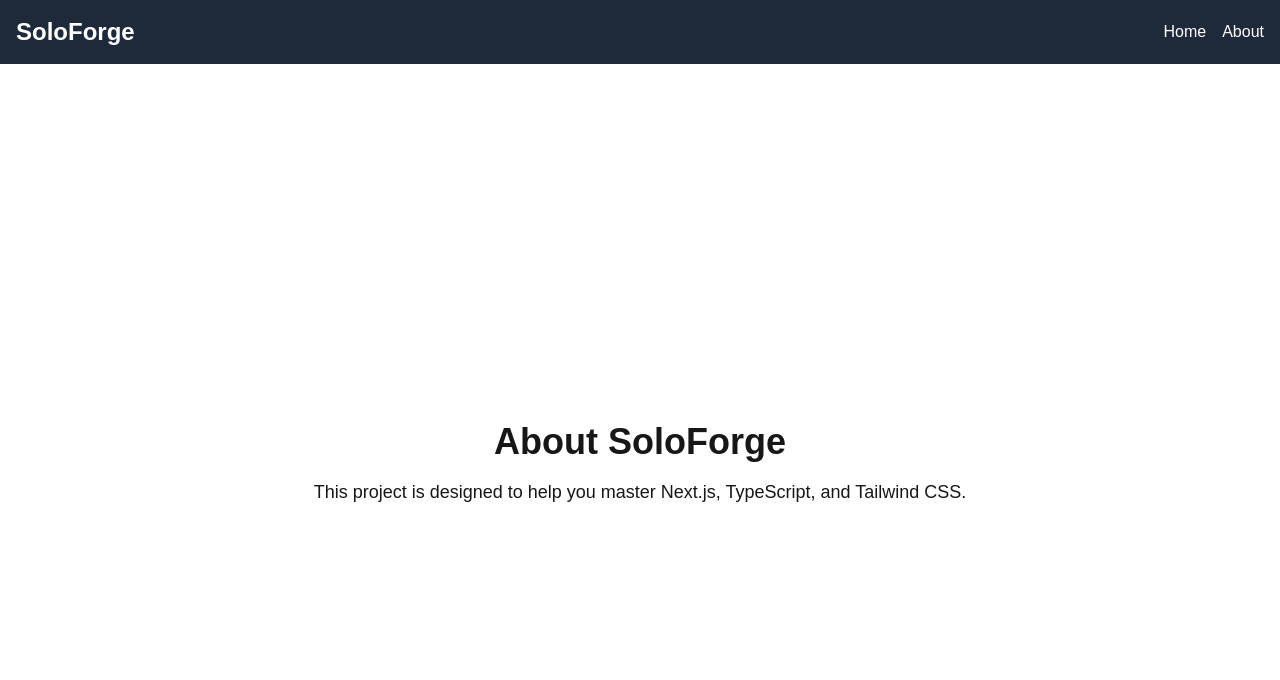
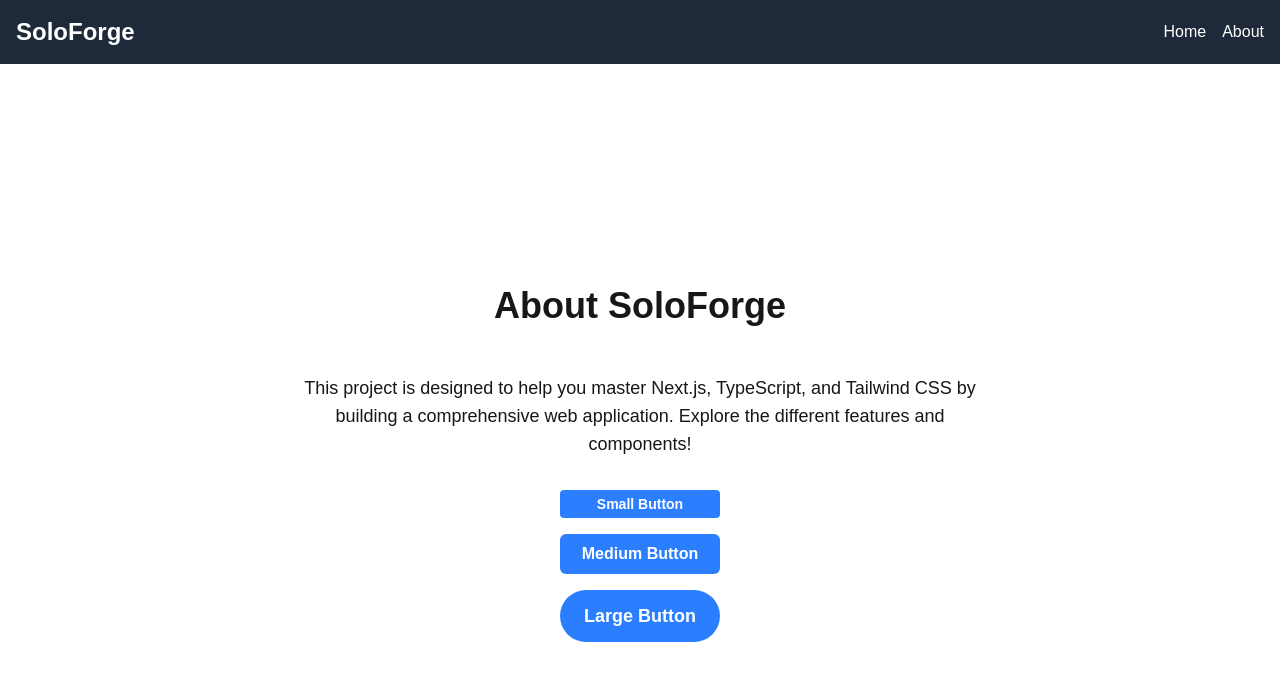
Before and after one commit to MeeknessJames/alx-project-0x02-setup, a Next.js app in the folder alx-project-0x02/: page /about in a window 1280 px wide. Shown: the top 680 px of the page. Built offline with nearby package versions, Linux system fonts and the light colour scheme.

Commit message:
Create reusable Button component with size and shape props, and use it on the About page

```diff
--- /dev/null
+++ b/alx-project-0x02/components/common/Button.tsx
@@ -0,0 +1,33 @@
+
+import React from 'react';
+import { type ButtonProps } from '../../interfaces';
+
+const Button: React.FC<ButtonProps> = ({ children, onClick, size = 'medium', shape = 'rounded-md', className = '' }) => {
+  let sizeClasses = '';
+  switch (size) {
+    case 'small':
+      sizeClasses = 'px-3 py-1 text-sm';
+      break;
+    case 'medium':
+      sizeClasses = 'px-4 py-2 text-base';
+      break;
+    case 'large':
+      sizeClasses = 'px-6 py-3 text-lg';
+      break;
+    default:
+      sizeClasses = 'px-4 py-2 text-base';
+  }
+
+  const shapeClasses = shape;
+
+  return (
+    <button
+      onClick={onClick}
+      className={`bg-blue-500 hover:bg-blue-700 text-white font-bold ${sizeClasses} ${shapeClasses} focus:outline-none focus:shadow-outline ${className}`}
+    >
+      {children}
+    </button>
+  );
+};
+
+export default Button;
--- a/alx-project-0x02/interfaces/index.ts
+++ b/alx-project-0x02/interfaces/index.ts
@@ -3,3 +3,16 @@ export interface CardProps {
   title: string;
   content: string;
 }
+
+export interface CardProps {
+  title: string;
+  content: string;
+}
+
+export interface ButtonProps {
+  children: React.ReactNode;
+  onClick?: () => void;
+  size?: 'small' | 'medium' | 'large';
+  shape?: 'rounded-sm' | 'rounded-md' | 'rounded-full';
+  className?: string;
+}
--- a/alx-project-0x02/pages/about.tsx
+++ b/alx-project-0x02/pages/about.tsx
@@ -1,19 +1,36 @@
-// pages/about.tsx
 import Head from 'next/head';
 import Header from '../components/layout/Header';
+import Button from '@/components/common/Button';
 
 const AboutPage = () => {
+  const handleClick = (buttonName: string) => {
+    alert(`You clicked the ${buttonName} button!`);
+  };
+
   return (
     <div>
       <Head>
         <title>About Us</title>
       </Head>
-      <Header /> { }
+      <Header />
       <main className="flex min-h-screen flex-col items-center justify-center p-24">
-        <h1 className="text-4xl font-bold">About SoloForge</h1>
-        <p className="mt-4 text-lg">
-          This project is designed to help you master Next.js, TypeScript, and Tailwind CSS.
+        <h1 className="text-4xl font-bold mb-8">About SoloForge</h1>
+        <p className="mt-4 text-lg mb-8 text-center max-w-2xl">
+          This project is designed to help you master Next.js, TypeScript, and Tailwind CSS by building
+          a comprehensive web application. Explore the different features and components!
         </p>
+
+        <div className="flex flex-col space-y-4">
+          <Button onClick={() => handleClick('Small Rounded')} size="small" shape="rounded-sm">
+            Small Button
+          </Button>
+          <Button onClick={() => handleClick('Medium Square')} size="medium" shape="rounded-md">
+            Medium Button
+          </Button>
+          <Button onClick={() => handleClick('Large Full Round')} size="large" shape="rounded-full">
+            Large Button
+          </Button>
+        </div>
       </main>
     </div>
   );
```
